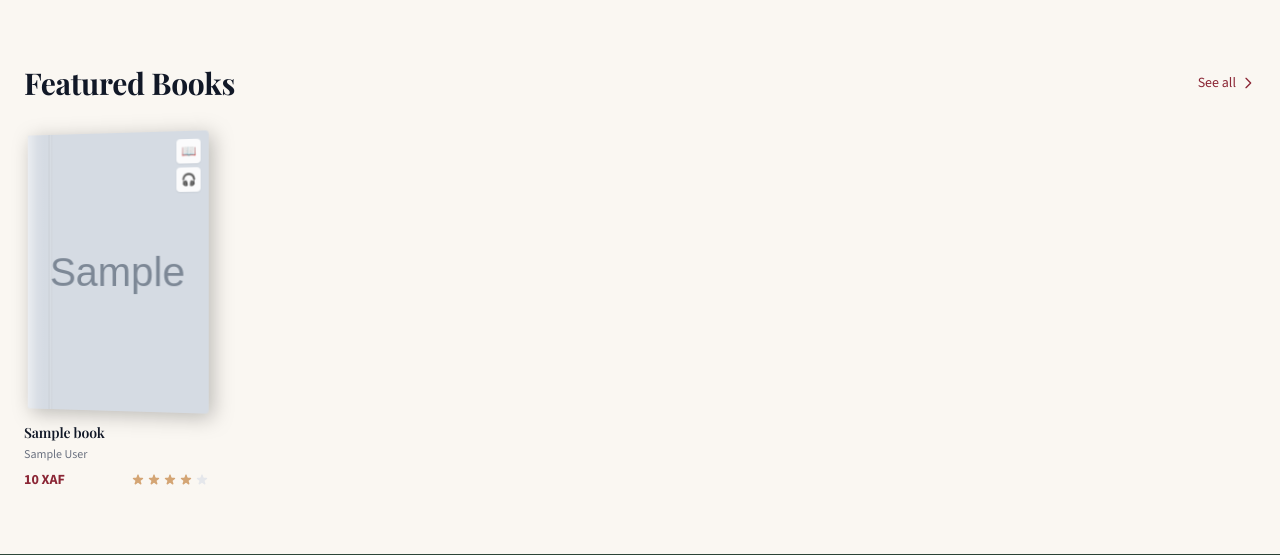
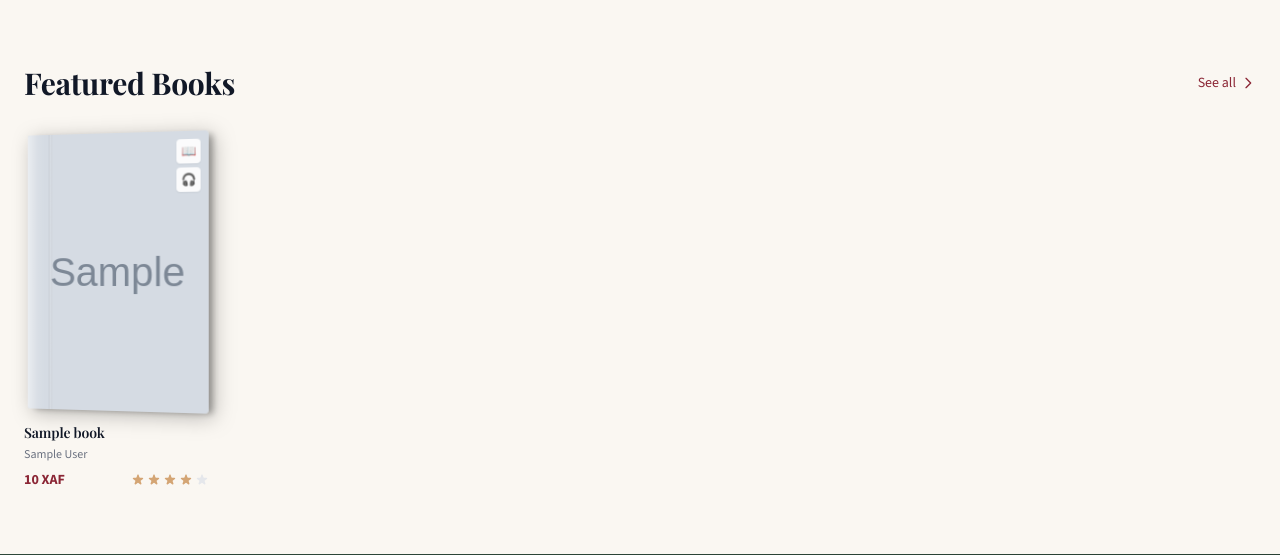
Before and after one commit to SaahBrice/xanula-init, a Django app: page / in a window 1280 px wide. Shown: the part 516-1071 px from the top of the page. Run offline with Django 5.2, Linux system fonts and the light colour scheme; tables that the repository leaves empty hold one stand-in row (values such as "Sample post"); grey boxes marked "Sample" are stand-in pictures; some libraries are stand-ins or nearby versions.

Commit message:
made it even far better

```diff
--- a/templates/core/book_list.html
+++ b/templates/core/book_list.html
@@ -302,6 +302,7 @@
     height: 100%;
     border-radius: 2px 4px 4px 2px;
     overflow: hidden;
+    box-shadow: 6px 2px 6px -2px rgba(0, 0, 0, 0.3);
 }
 
 .book-front-browse img {
--- a/templates/core/homepage.html
+++ b/templates/core/homepage.html
@@ -433,6 +433,7 @@
     height: 100%;
     border-radius: 2px 4px 4px 2px;
     overflow: hidden;
+    box-shadow: 6px 2px 6px -2px rgba(0, 0, 0, 0.3);
 }
 
 .book-front-featured img {
```
